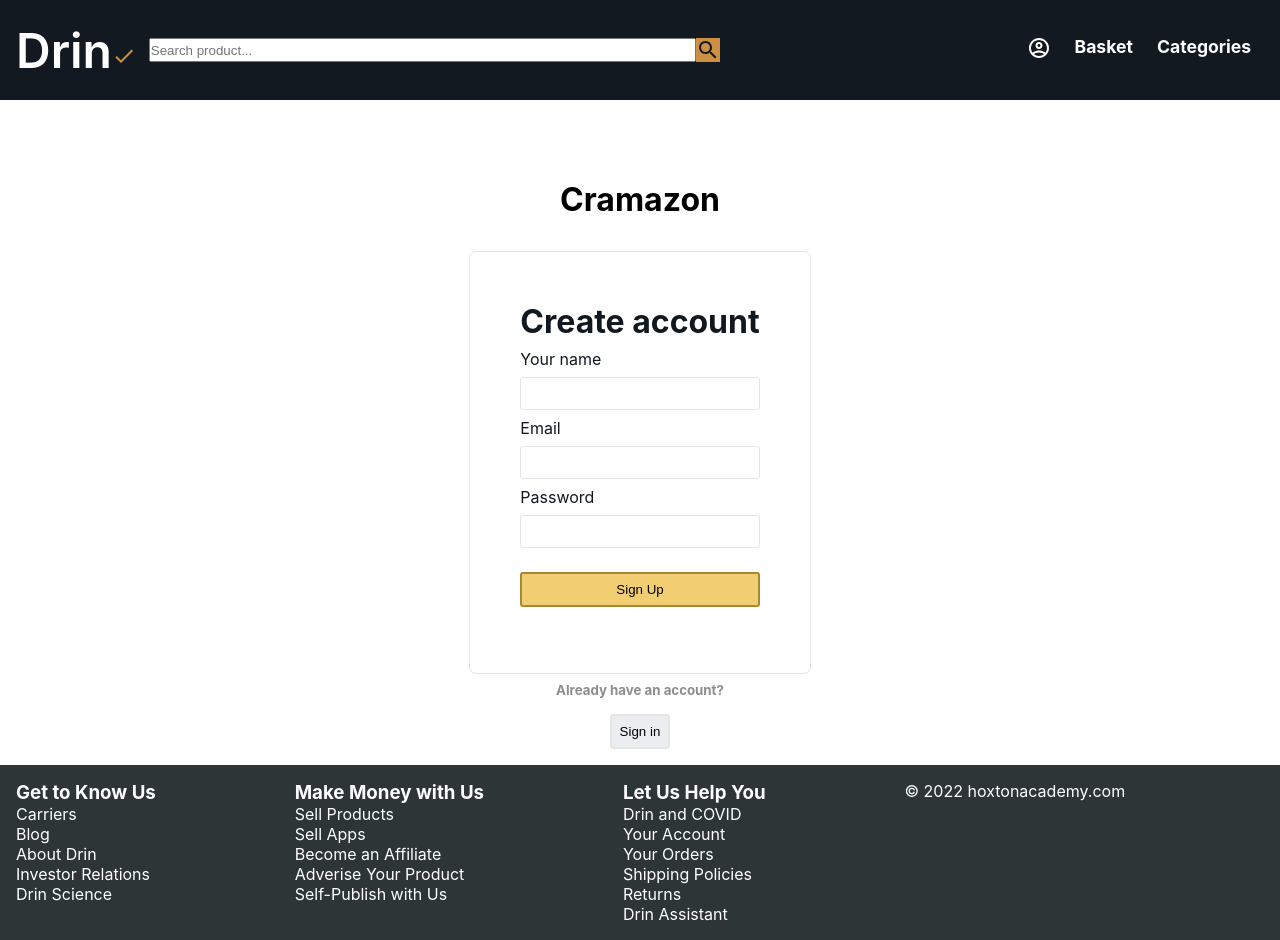
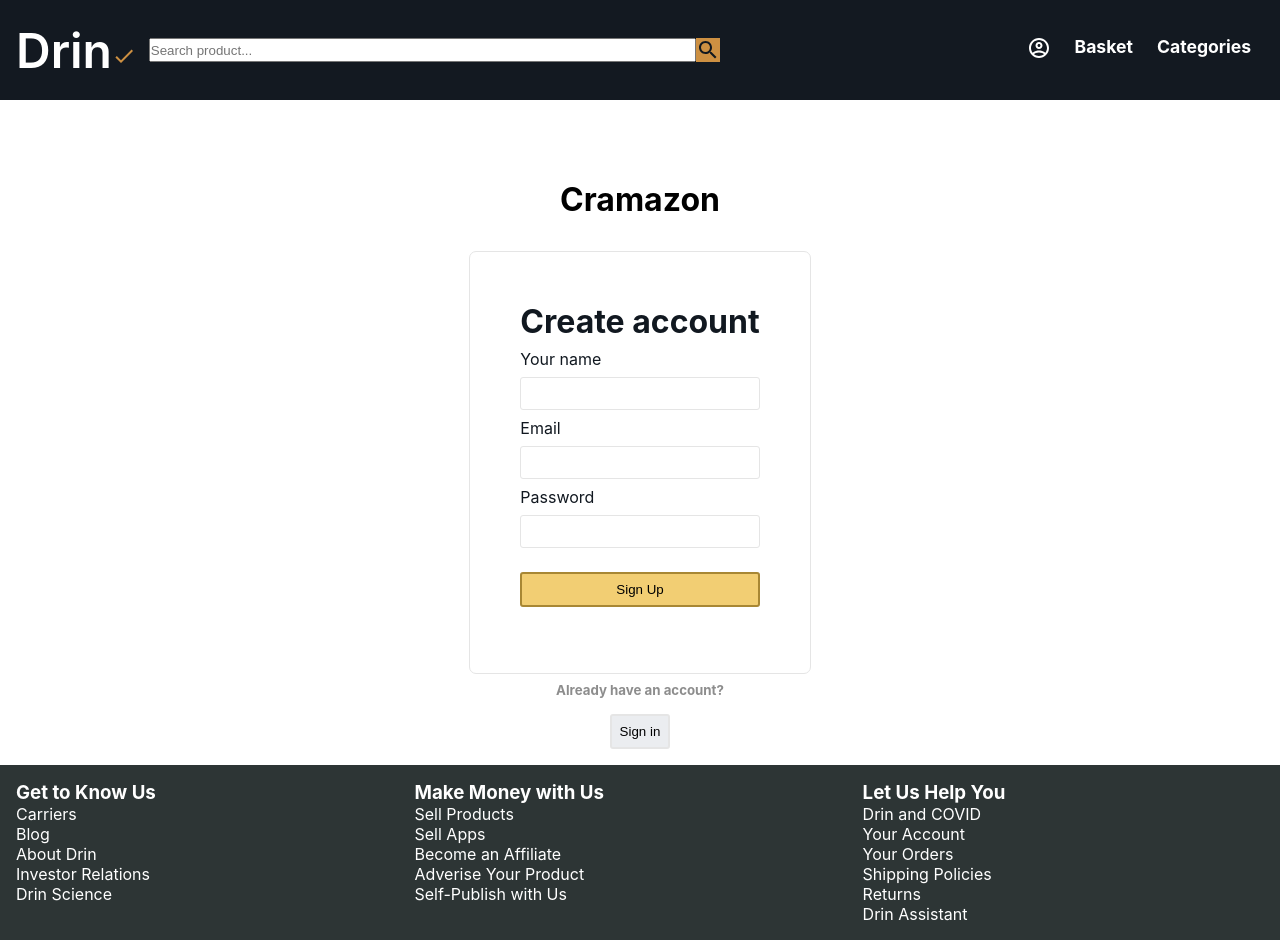
Before and after one commit to ilir2523/hoxton-node-project-frontend, a React (Vite) app: page /signUp in a window 1280 px wide. Built offline with nearby package versions, Linux system fonts and the light colour scheme; no server answers.

Commit message:
foooter copyright

```diff
--- a/src/components/Footer.jsx
+++ b/src/components/Footer.jsx
@@ -37,7 +37,7 @@ function Footer() {
                 </ul>
 
             </div>
-            <p> &copy; 2022 hoxtonacademy.com</p>
+            {/* <p> &copy; 2022 hoxtonacademy.com</p> */}
 
         </div>
     )
```
